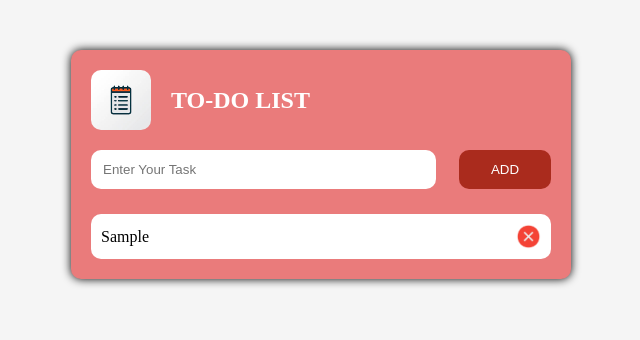
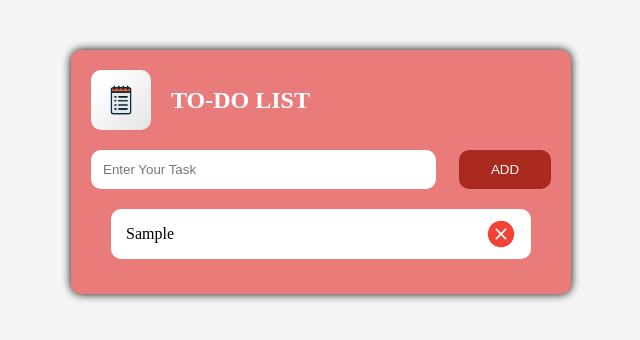
Before and after one commit to patrarashmiranjitarrp-cyber/TO-DO-LIST, a plain HTML site: page index.html in a window 1280 px wide. Both pictures are taken after typing "Sample" into the empty fields and a click on the button "ADD". Shown: the whole page, without its empty margins (319-959 px from the left). Drawn offline with Linux system fonts and the light colour scheme.

Commit message:
problem solved

```diff
--- a/script.js
+++ b/script.js
@@ -10,30 +10,29 @@ function addnewtask() {
         return;
     }
 
-    // Create task container
-    let taskItem = document.createElement("div");
-    taskItem.classList.add("task-item");
+    // create li
+    let li = document.createElement("li");
+    li.classList.add("task-item");
 
-    // Create li
-    let li = document.createElement("li");
-    li.innerText = inp_val;
+    // task text
+    let span = document.createElement("span");
+    span.innerText = inp_val;
 
-    // Create delete image
-    let img2 = document.createElement("img");
-    img2.src = "cross_icon.png";
-    img2.classList.add("delete-btn");
+    // delete image
+    let img = document.createElement("img");
+    img.src = "./cross_icon.png";
+    img.classList.add("delete-icon");
 
-    // Append elements
-    taskItem.appendChild(li);
-    taskItem.appendChild(img2);
+    // append
+    li.appendChild(span);
+    li.appendChild(img);
 
-    ul.appendChild(taskItem);
+    ul.appendChild(li);
 
-    // Clear input
     input.value = "";
 
-    // Delete task
-    img2.onclick = function () {
-        taskItem.remove();
+    // delete task
+    img.onclick = function () {
+        li.remove();
     };
 }
--- a/style.css
+++ b/style.css
@@ -55,26 +55,33 @@ body{
     cursor:pointer;
 }
 
+
+
+
+.task-item li{
+    list-style:none;
+    color:black;
+}
+
+
 .tasklist{
-    margin-top:25px;
+    margin-top:20px;
+    padding:0;
 }
 
 .task-item{
     display:flex;
     justify-content:space-between;
     align-items:center;
+    list-style:none;
     background:white;
-    padding:10px;
-    margin-top:15px;
+    padding:10px 15px;
+    margin:15px 20px;
     border-radius:10px;
 }
 
-.task-item li{
-    list-style:none;
-    color:black;
-}
-
-.delete-btn{
-    width:25px;
+.delete-icon{
+    width:30px !important;
+    height:30px;
     cursor:pointer;
 }
```
